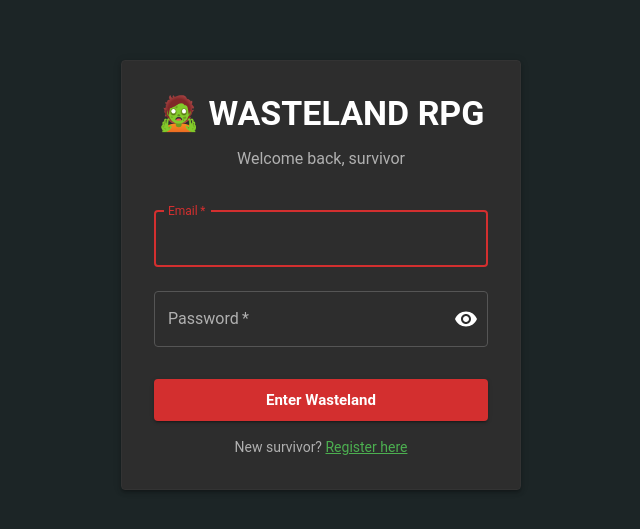
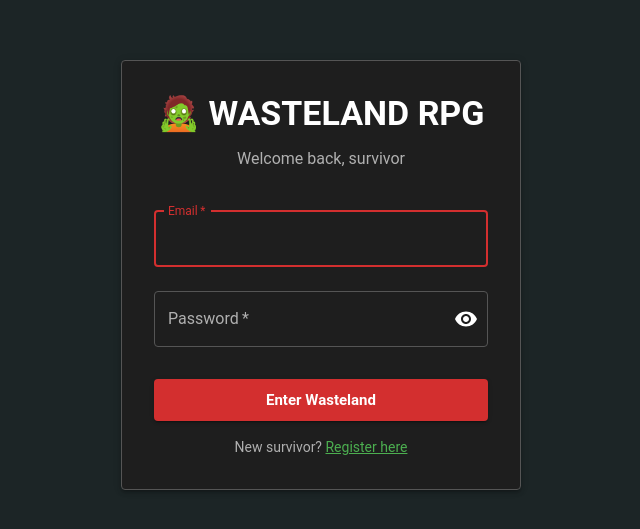
Before and after one commit to Eureka-dot-net/WastelandRPG, a React (Vite) app in the folder Client/: page /login in a window 1280 px wide. Shown: the part 125-654 px from the top of the page, without its empty margins (319-959 px from the left). Built offline with nearby package versions, Linux system fonts and the light colour scheme; no server answers.

Commit message:
Minor styling changes

```diff
--- a/Client/src/app/layout/DashboardTopBar.tsx
+++ b/Client/src/app/layout/DashboardTopBar.tsx
@@ -383,7 +383,7 @@ const DashboardTopBar: React.FC = () => {
         position="fixed"
         elevation={3}
         sx={{
-          bgcolor: 'background.paper',
+          bgcolor: 'black',
           borderBottom: '1px solid #333',
         }}
       >
--- a/Client/src/app/shared/components/settlers/SettlerSelectorDialog.tsx
+++ b/Client/src/app/shared/components/settlers/SettlerSelectorDialog.tsx
@@ -79,9 +79,7 @@ const SettlerSelectorDialog: React.FC<SettlerSelectorDialogProps> = ({
       onClose={handleClose}
       maxWidth={dialogMaxWidth}
       fullWidth={dialogFullWidth}
-      PaperProps={{
-        sx: { bgcolor: 'background.paper', border: '1px solid #333' }
-      }}
+      sx={{ bgcolor: 'black', border: '1px solid #000000ff' }}
     >
       <DialogTitle sx={{ color: 'primary.main', pb: 1 }}>
         <Box display="flex" alignItems="center" gap={1}>
--- a/Client/src/app/shared/components/ui/ProgressHeader.tsx
+++ b/Client/src/app/shared/components/ui/ProgressHeader.tsx
@@ -24,8 +24,6 @@ const ProgressHeader: React.FC<ProgressHeaderProps> = ({
   totalValue,
   progressColor = 'secondary',
   emoji,
-  backgroundColor = 'rgba(40, 40, 40, 0.3)',
-  borderColor = 'rgba(60, 60, 60, 0.5)'
 }) => {
   const theme = useTheme();
   const isMobile = useMediaQuery(theme.breakpoints.down('sm'));
@@ -37,8 +35,6 @@ const ProgressHeader: React.FC<ProgressHeaderProps> = ({
       sx={{
         p: isMobile ? 2 : 3,
         mb: isMobile ? 2 : 4,
-        bgcolor: backgroundColor,
-        border: `1px solid ${borderColor}`
       }}
     >
       <Typography variant={isMobile ? "h5" : "h4"} gutterBottom sx={{ color: 'primary.main', mb: isMobile ? 1 : undefined }}>
--- a/Client/src/app/themes/wastelandTheme.ts
+++ b/Client/src/app/themes/wastelandTheme.ts
@@ -11,7 +11,7 @@ export const wastelandTheme = createTheme({
     },
     background: {
       default: '#1c2526',
-      paper: '#1c2526',
+      paper: '#1a1a1a',
     },
     text: {
       primary: '#ffffff',
@@ -99,9 +99,9 @@ export const wastelandTheme = createTheme({
     MuiPaper: {
       styleOverrides: {
         root: {
-          backgroundColor: '#1a1a1a',
+          backgroundColor: '#0a0a0aff',
           '--Paper-overlay': 'none',
-          border: '1px solid #333',
+          border: '1px solid #555',
         },
       },
     },
--- a/Client/src/features/Assignments/AssignmentPage.tsx
+++ b/Client/src/features/Assignments/AssignmentPage.tsx
@@ -345,6 +345,7 @@ function AssignmentPage() {
         colonyId={colonyId}
         showStats={false}
         confirmPending={startAssignment.isPending}
+
       />
 
       {/* Task Queue Placeholder */}
```
